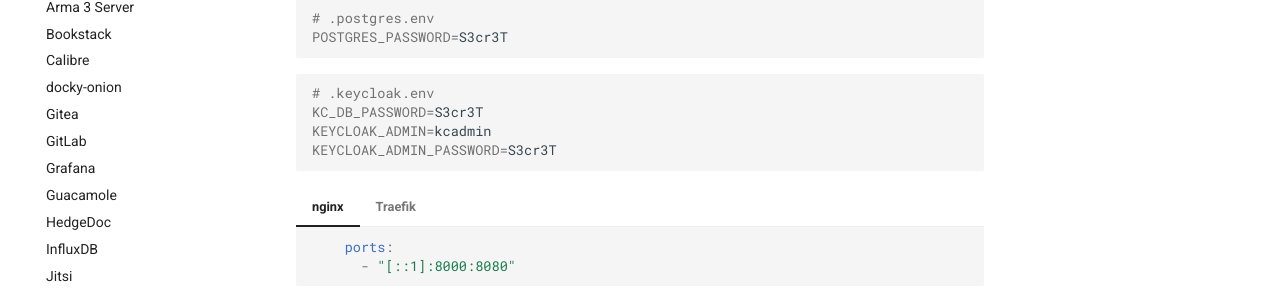
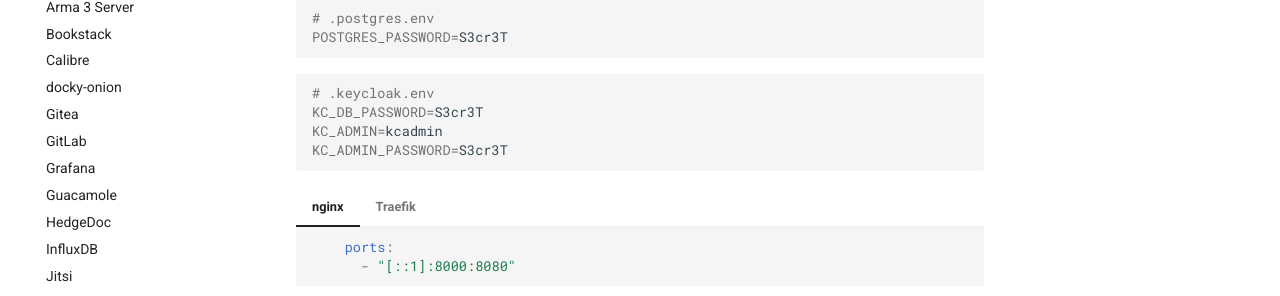
Before and after one commit to felbinger/AdminGuide, an MkDocs documentation site: the page built from docs/services/keycloak.md, in a window 1280 px wide and 900 px high, scrolled down 680 px. Shown: the part 138-434 px from the top of the window. Built offline with MkDocs 1.6.1 and Material for MkDocs 9.7.7, drawn with Linux system fonts in a browser that asks for light colours; comment, search, counter and statistics services are not loaded.

Commit message:
Merge pull request #118 from codingphoenixx/patch-1
Update keycloak.md to change the default env file

````diff
--- a/docs/services/keycloak.md
+++ b/docs/services/keycloak.md
@@ -42,8 +42,8 @@ POSTGRES_PASSWORD=S3cr3T
 ```shell
 # .keycloak.env
 KC_DB_PASSWORD=S3cr3T
-KEYCLOAK_ADMIN=kcadmin
-KEYCLOAK_ADMIN_PASSWORD=S3cr3T
+KC_ADMIN=kcadmin
+KC_ADMIN_PASSWORD=S3cr3T
 ```
 
 === "nginx"
````
